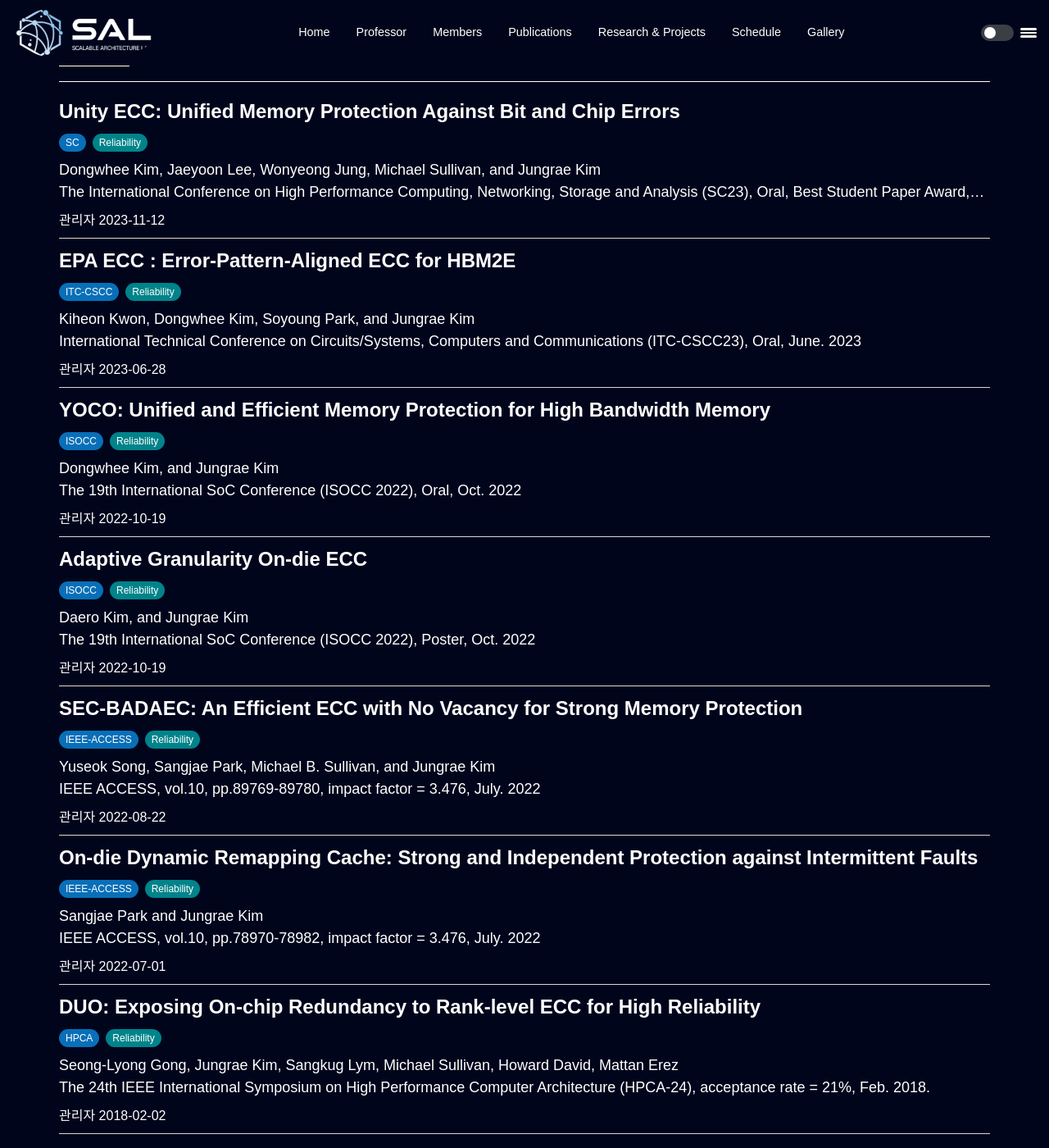
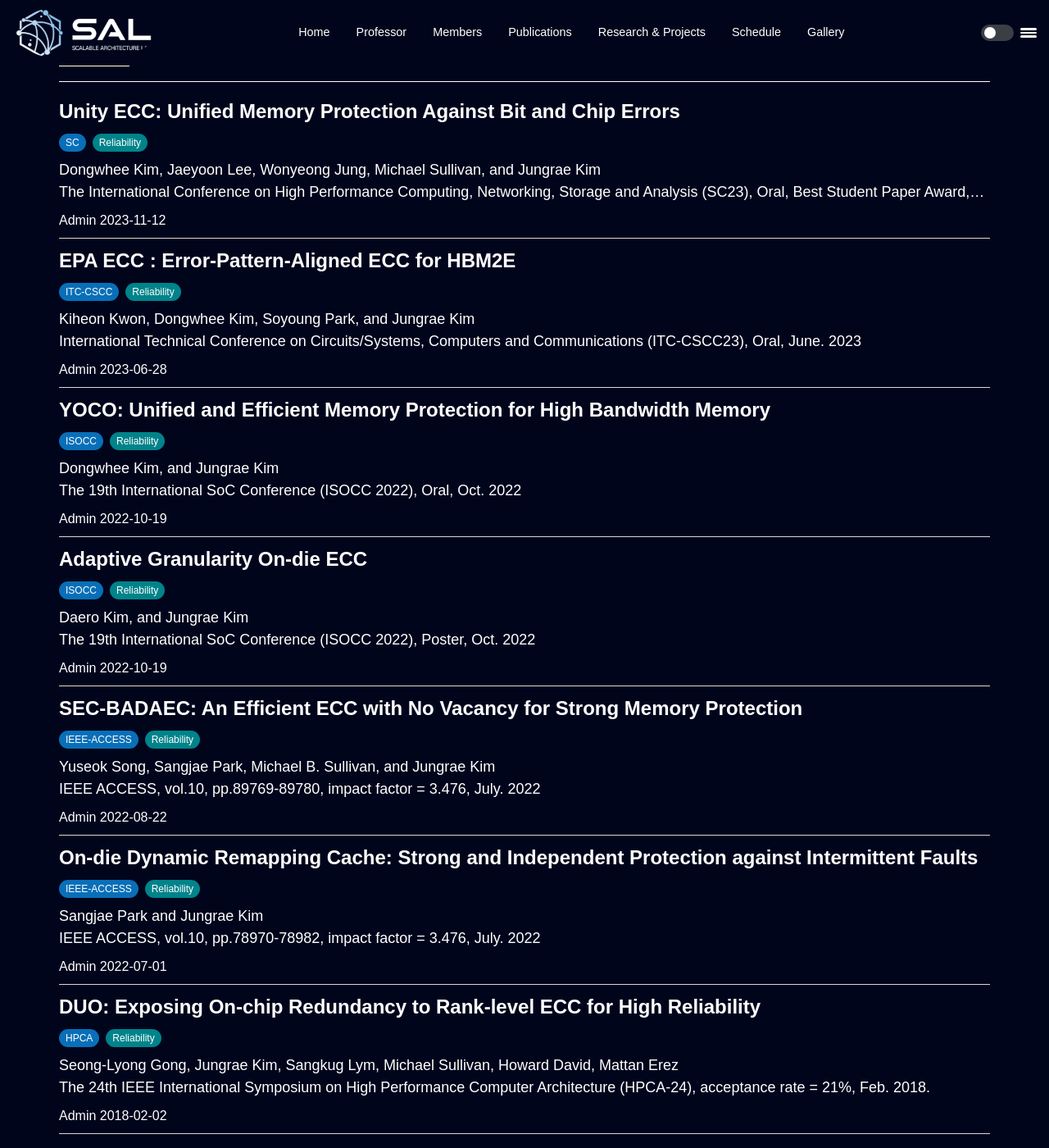
Before and after one commit to scalable-arch/scalable-arch.github.io, a Jekyll site: the page built from publications-category.md, in a window 1280 px wide and 1400 px high, scrolled down 403 px. Shown: the whole window at 82% size. Built offline with Jekyll 4.4.1, drawn with Linux system fonts in a browser that asks for light colours; some of the changed text lies outside the part shown.

Commit message:
update admin

```diff
--- a/_config.yml
+++ b/_config.yml
@@ -92,7 +92,7 @@ defaults:
     values:
       layout: post
       read_time: false
-      author: "관리자"
+      author: "Admin"
       pub: true
       # hidden: true
 
@@ -102,7 +102,7 @@ defaults:
       type: posts
     values:
       layout: post-news
-      author: "관리자"
+      author: "Admin"
       news: true
 
   # _posts/gallery
@@ -111,7 +111,7 @@ defaults:
       type: posts
     values:
       layout: post
-      author: "관리자"
+      author: "Admin"
       news: false
 #   _pages
 #  - scope:
```
